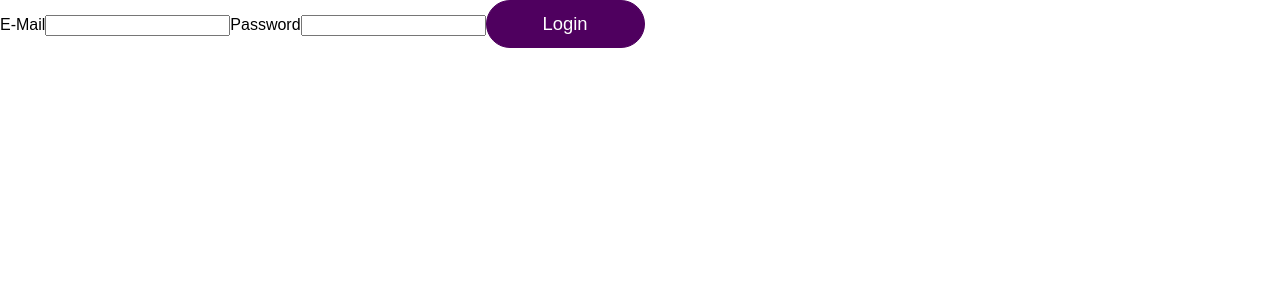
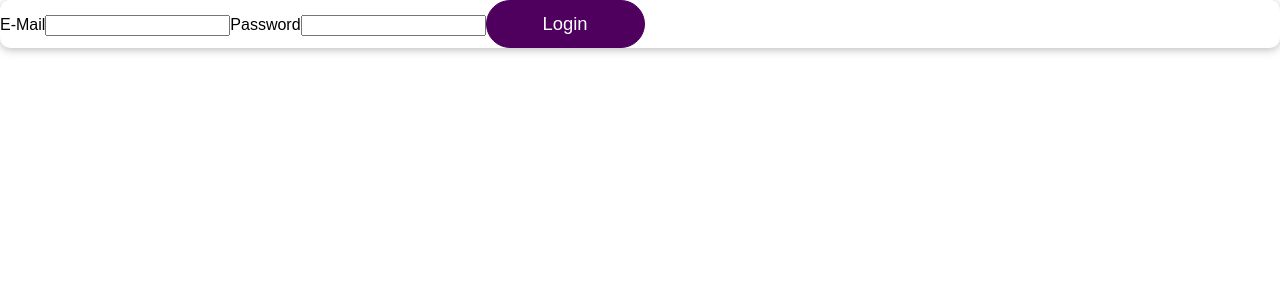
Before and after one commit to zakharovdm/login_page, a React (Create React App) app: page / in a window 1280 px wide. Shown: the top 300 px of the page. Built offline with nearby package versions, Linux system fonts and the light colour scheme.

Commit message:
feat: add Card component

```diff
--- a/src/components/Login/Login.js
+++ b/src/components/Login/Login.js
@@ -1,6 +1,7 @@
 import { useState } from "react";
 import classes from "./Login.module.css";
 import Button from "../UI/Button/Button";
+import Card from "../UI/Card/Card";
 
 const Login = (props) => {
   const [enteredEmail, setEnteredEmail] = useState("");
@@ -20,6 +21,7 @@
   };
 
   return (
+    <Card>
       <form onSubmit={submitHandler}>
         <label htmlFor="email">E-Mail</label>
         <input
@@ -37,6 +39,7 @@
         />
         <Button type="submit">Login</Button>
       </form>
+    </Card>
   );
 };
 
--- /dev/null
+++ b/src/components/UI/Card/Card.js
@@ -0,0 +1,9 @@
+import classes from "./Card.module.css";
+
+const Card = (props) => {
+  return (
+    <div className={`${classes.card} ${props.className}`}>{props.children}</div>
+  );
+};
+
+export default Card;
--- /dev/null
+++ b/src/components/UI/Card/Card.module.css
@@ -0,0 +1,5 @@
+.card {
+  background: white;
+  box-shadow: 0 2px 8px rgba(0, 0, 0, 0.26);
+  border-radius: 10px;
+}
```
Lines whose indentation alone changed are shown as unchanged.
